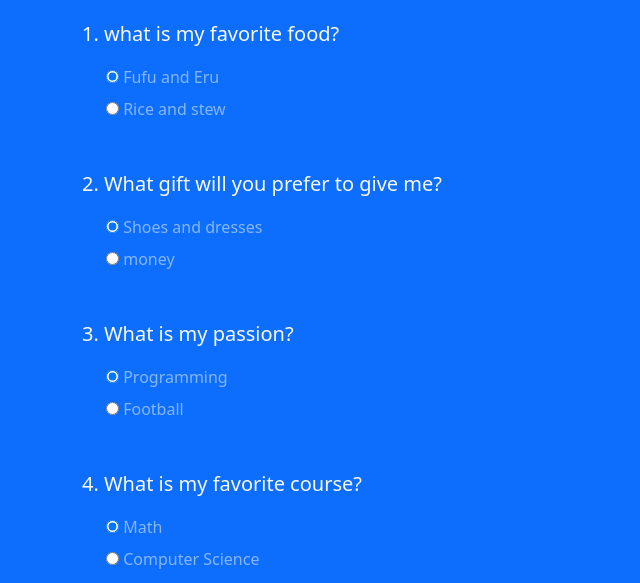
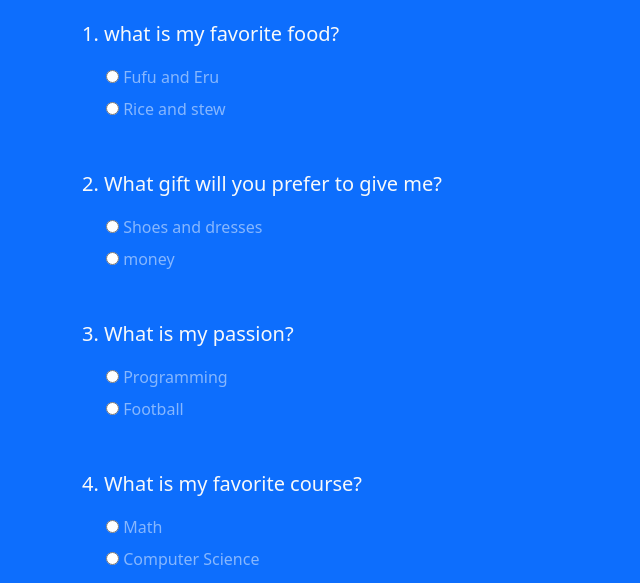
Before and after one commit to Roic22/My-Quiz, a plain HTML site: page index.html in a window 1280 px wide. Shown: the part 296-879 px from the top of the page, 0-640 px from the left. Drawn offline with nearby package versions, Linux system fonts and the light colour scheme.

Commit message:
Update index.html

```diff
--- a/index.html
+++ b/index.html
@@ -31,7 +31,7 @@
                 <div class="my-5">
                     <p class="lead font-weight-normal">1. what is my favorite food?</p>
                     <div class="form-check my-2 text-white-50">
-                        <input type="radio" name="q1" value="A" checked>
+                        <input type="radio" name="q1" value="A">
                         <label class="form-check-label">Fufu and Eru</label>
                     </div>
                     <div class="form-check my-2 text-white-50">
@@ -44,7 +44,7 @@
                 <div class="my-5">
                     <p class="lead font-weight-normal">2. What gift will you prefer to give me?</p>
                     <div class="form-check my-2 text-white-50">
-                        <input type="radio" name="q2" value="A" checked>
+                        <input type="radio" name="q2" value="A">
                         <label class="form-check-label">Shoes and dresses</label>
                     </div>
                     <div class="form-check my-2 text-white-50">
@@ -56,7 +56,7 @@
                 <div class="my-5">
                     <p class="lead font-weight-normal">3. What is my passion?</p>
                     <div class="form-check my-2 text-white-50">
-                        <input type="radio" name="q3" value="A" checked>
+                        <input type="radio" name="q3" value="A">
                         <label class="form-check-label">Programming</label>
                     </div>
                     <div class="form-check my-2 text-white-50">
@@ -68,7 +68,7 @@
                 <div class="my-5">
                     <p class="lead font-weight-normal">4. What is my favorite course?</p>
                     <div class="form-check my-2 text-white-50">
-                        <input type="radio" name="q4" value="A" checked>
+                        <input type="radio" name="q4" value="A">
                         <label class="form-check-label">Math</label>
                     </div>
                     <div class="form-check my-2 text-white-50">
```
